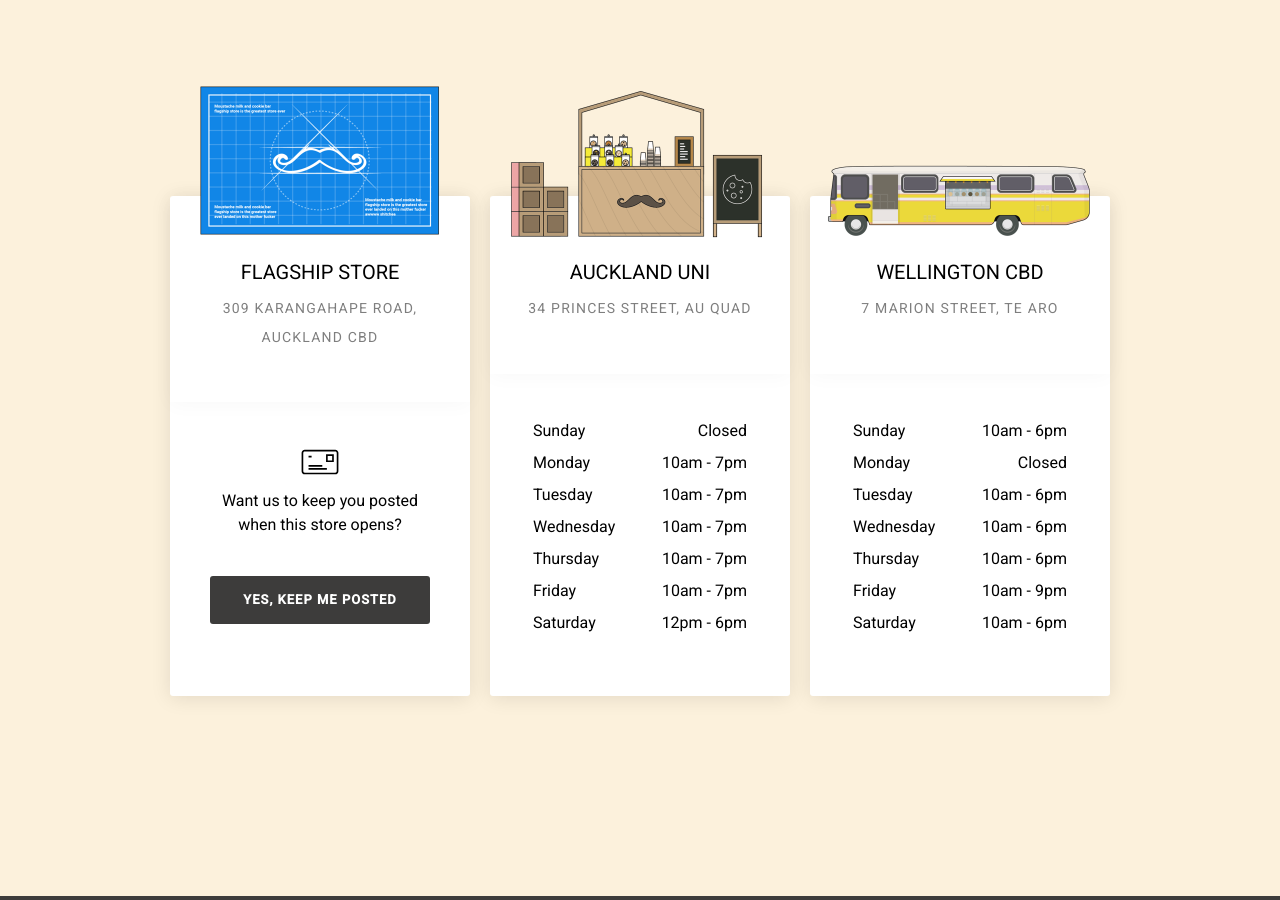
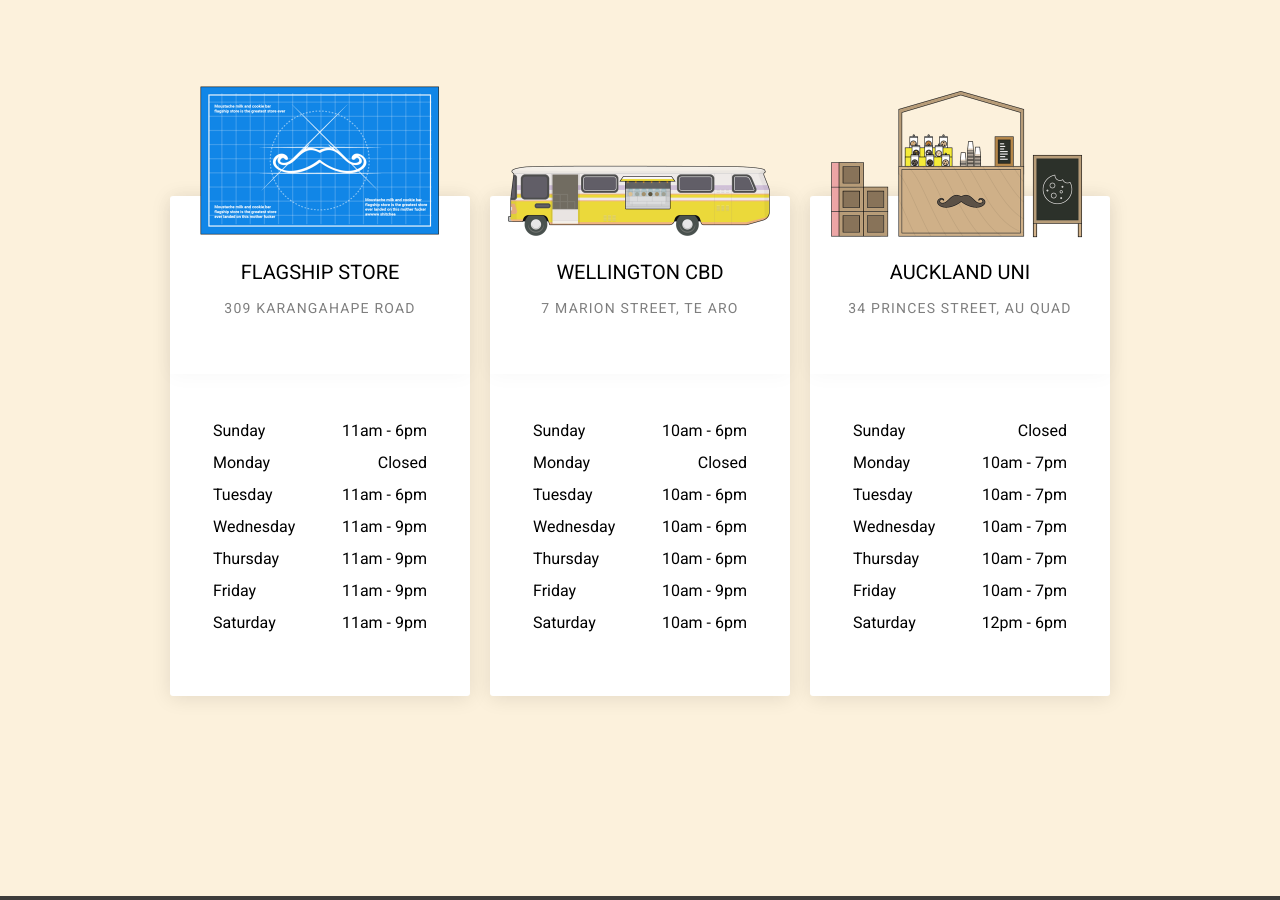
Before and after one commit to aboutjax/moustache-jekyll, a Jekyll site: the page built from index.html, in a window 1280 px wide and 900 px high, scrolled down 264 px. Built offline with Jekyll 4.4.1, drawn with Linux system fonts in a browser that asks for light colours.

Commit message:
update hours for flagship

```diff
--- a/_data/stores.json
+++ b/_data/stores.json
@@ -2,45 +2,45 @@
   {
     "id":"01",
     "type":"store",
-    "name":"Auckland Uni",
-    "description":"Auckland",
-    "illustration": "/assets/images/illustration-auckland.png",
-    "address":"34 Princes Street, AU Quad",
+    "name":"Flagship Store",
+    "description":"Auckland Kroad",
+    "illustration": "/assets/images/illustration-flagship.png",
+    "address":"309 Karangahape Road",
     "hours": {
       "sunday": {
-        "closed": true,
-        "open": "1",
-        "close": "7"
+        "closed": false,
+        "open": "11am",
+        "close": "6pm"
       },
       "monday": {
-        "closed": false,
-        "open": "10am",
-        "close": "7pm"
+        "closed": true,
+        "open": "10",
+        "close": "6"
       },
       "tuesday": {
         "closed": false,
-        "open": "10am",
-        "close": "7pm"
+        "open": "11am",
+        "close": "6pm"
       },
       "wednesday": {
         "closed": false,
-        "open": "10am",
-        "close": "7pm"
+        "open": "11am",
+        "close": "9pm"
       },
       "thursday": {
         "closed": false,
-        "open": "10am",
-        "close": "7pm"
+        "open": "11am",
+        "close": "9pm"
       },
       "friday": {
         "closed": false,
-        "open": "10am",
-        "close": "7pm"
+        "open": "11am",
+        "close": "9pm"
       },
       "saturday": {
         "closed": false,
-        "open": "12pm",
-        "close": "6pm"
+        "open": "11am",
+        "close": "9pm"
       }
     }
   },
@@ -88,5 +88,50 @@
         "close": "6pm"
       }
     }
+  },
+  {
+    "id":"03",
+    "type":"store",
+    "name":"Auckland Uni",
+    "description":"Auckland",
+    "illustration": "/assets/images/illustration-auckland.png",
+    "address":"34 Princes Street, AU Quad",
+    "hours": {
+      "sunday": {
+        "closed": true,
+        "open": "1",
+        "close": "7"
+      },
+      "monday": {
+        "closed": false,
+        "open": "10am",
+        "close": "7pm"
+      },
+      "tuesday": {
+        "closed": false,
+        "open": "10am",
+        "close": "7pm"
+      },
+      "wednesday": {
+        "closed": false,
+        "open": "10am",
+        "close": "7pm"
+      },
+      "thursday": {
+        "closed": false,
+        "open": "10am",
+        "close": "7pm"
+      },
+      "friday": {
+        "closed": false,
+        "open": "10am",
+        "close": "7pm"
+      },
+      "saturday": {
+        "closed": false,
+        "open": "12pm",
+        "close": "6pm"
+      }
+    }
   }
 ]
--- a/_includes/sprite/sprite.symbol.html
+++ b/_includes/sprite/sprite.symbol.html
@@ -162,7 +162,7 @@ SVG sprite. They may be styled via CSS. (IE 9-11 with polyfill only)
 
 		</section>
 		<footer>
-			<p>Generated at Thu, 18 Aug 2016 09:52:37 GMT by <a href="https://github.com/jkphl/svg-sprite" target="_blank">svg-sprite</a>.</p>
+			<p>Generated at Tue, 27 Sep 2016 07:18:56 GMT by <a href="https://github.com/jkphl/svg-sprite" target="_blank">svg-sprite</a>.</p>
 		</footer>
 	</body>
 </html>
--- a/index.html
+++ b/index.html
@@ -2,8 +2,6 @@
 layout: default
 ---
 <div class="l-homepage-outlets l-grid-container">
-
-  {% include flagship-store.html %}
 
   {% for store in site.data.stores %}
   <div class="c-outlet-card">
```
